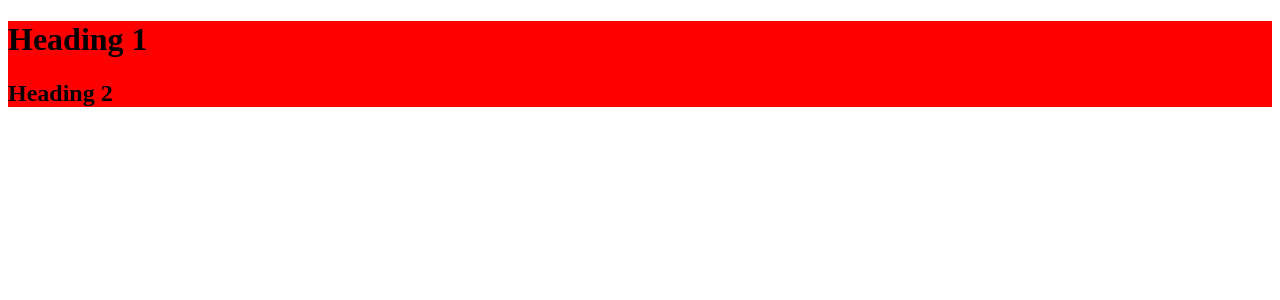
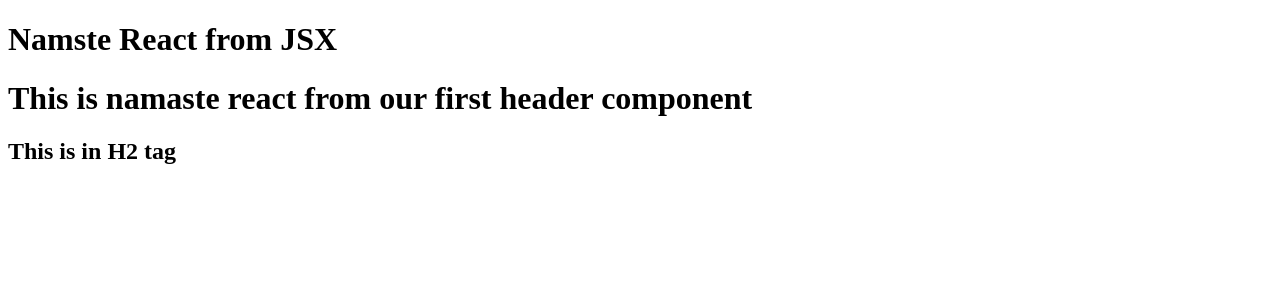
Before and after one commit to fagoon1311/learning_react, a React (Vite) app: page / in a window 1280 px wide. Shown: the top 300 px of the page. Built offline with nearby package versions, Linux system fonts and the light colour scheme.

Commit message:
components and JSX

```diff
--- a/App.js
+++ b/App.js
@@ -1,28 +1,57 @@
 import React from "react"
 import ReactDOM from  "react-dom/client"
-const heading = React.createElement(
-    "h1",
-    {
-      id: "title",
-    },
-    "Heading 1"
-  );
-  const heading2 = React.createElement(
-    "h2",
-    {
-      id: "title",
-    },
-    "Heading 2"
-  );
-  const container = React.createElement(
-    "div",
-    {
-      id: "container",
-    },
-    [heading, heading2]
-  );
-  console.log(heading);
+// const heading = React.createElement(
+//     "h1",
+//     {
+//       id: "title",
+//       key: "h2"
+//     },
+//     "Namaste React from CreateElement"
+//   );
+  // const heading2 = React.createElement(
+  //   "h2",
+  //   {
+  //     id: "title",
+  //   },
+  //   "Heading 2"
+  // );
+  // const container = React.createElement(
+  //   "div",
+  //   {
+  //     id: "container",
+  //   },
+  //   [heading, heading2]
+  // );
+
+   const heading = (
+   <h1 id="title" key='h2'>
+    Namste React from JSX
+    </h1>
+   );
+
+
+   //React components
+   const HeaderComponent = () => {
+    return (                                // Since this is an arrow function the return is not required if you want.
+    <div>
+      {heading}
+      <h1>This is namaste react from our first header component</h1>
+      <h2>This is in H2 tag</h2>
+    </div>);
+   };
+
+
+  //  const HeaderComponent2 = () => (                                // Since this is an arrow function the return is not required if you want.
+  //   <div>
+  //     <h1>This is namaste react from our first header component</h1>
+  //     <h2>This is in H2 tag</h2>
+  //   </div>
+  //   );
+
+
+  // console.log(heading);
   const root = ReactDOM.createRoot(document.getElementById("root"));
   //passing a react element inside the root
   //async defer
-  root.render(container);
+  // root.render(container);
+  root.render(<HeaderComponent />) // to render a component we wrtie like this.
--- a/package.json
+++ b/package.json
@@ -15,6 +15,7 @@
     "react-dom": "^18.2.0"
   },
   "devDependencies": {
+    "@babel/core": "^7.23.2",
     "babel-plugin-transform-remove-console": "^6.9.4",
     "process": "^0.11.10"
   }
```
Also changed, not shown: 1 other file (tests, documents, lock files or other folders).
